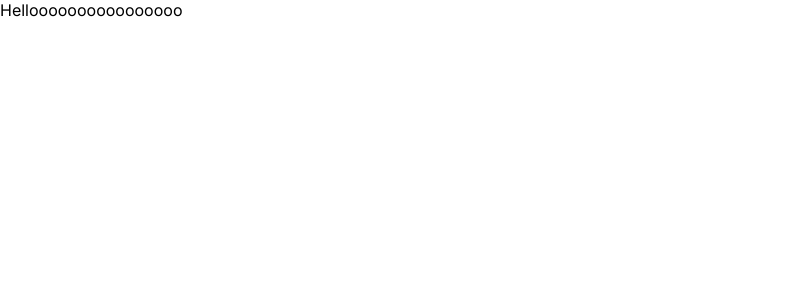
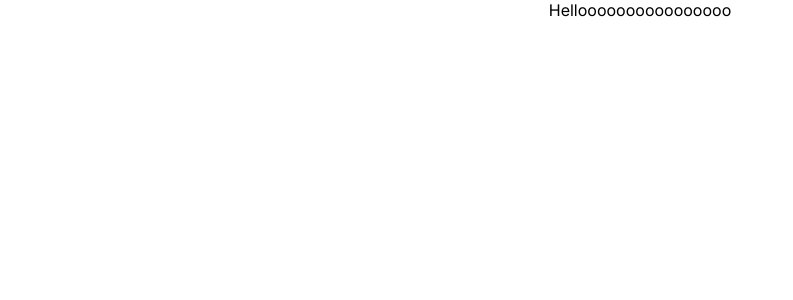
Before and after one commit to amt-abdulmanan-suleman/Travel-booking, a React (Create React App) app: page / in a window 1280 px wide. Shown: the top 300 px of the page, without its empty margins (0-793 px from the left). Built offline with nearby package versions, Linux system fonts and the light colour scheme.

Commit message:
app css update

```diff
--- /dev/null
+++ b/src/App.css
@@ -0,0 +1,3 @@
+.App {
+  text-align: center;
+}
--- a/src/App.js
+++ b/src/App.js
@@ -1,5 +1,7 @@
+import "./App.css";
+
 function App() {
-  return <div>Helloooooooooooooooo</div>;
+  return <div className="App">Helloooooooooooooooo</div>;
 }
 
 export default App;
```
